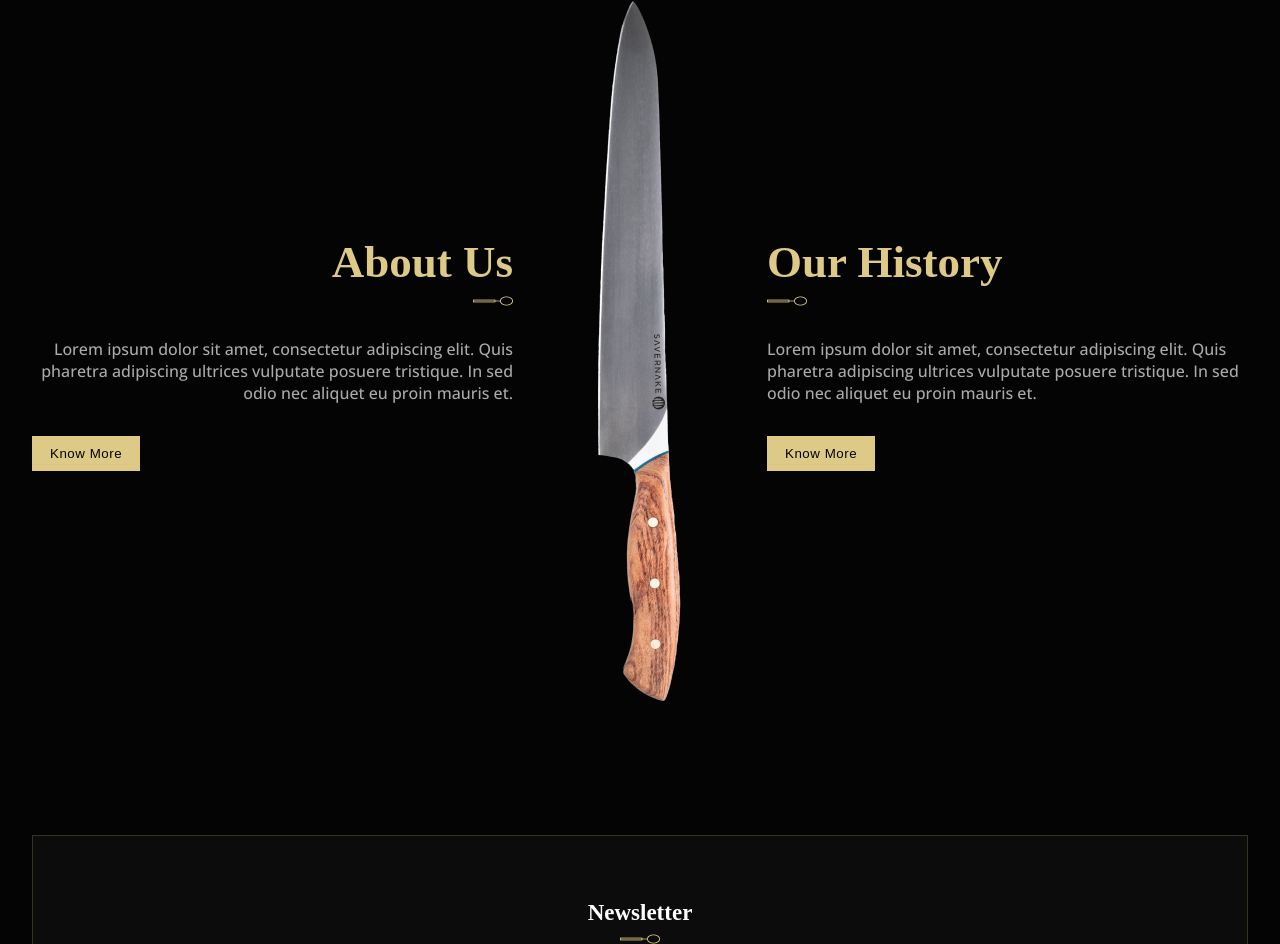
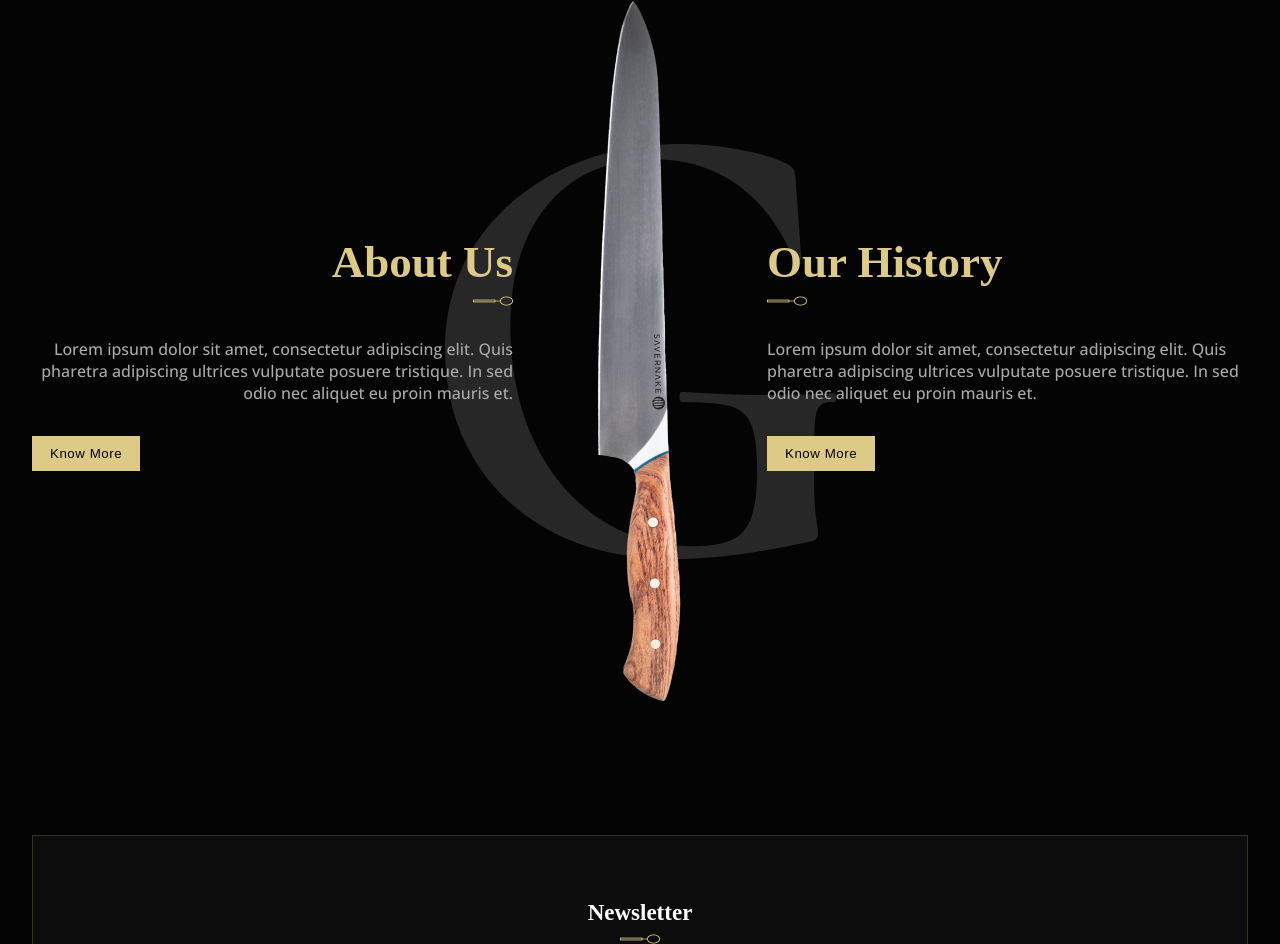
Before and after one commit to irvancolz/gericht-restaurant, a Next.js app: page / in a window 1280 px wide. Shown: the part 1313-2257 px from the top of the page. Built offline with nearby package versions, Linux system fonts and the light colour scheme; a web font is replaced by a local one.

Commit message:
create special section with images components starter files

```diff
--- a/components/article header/article-heading.tsx
+++ b/components/article header/article-heading.tsx
@@ -5,7 +5,7 @@ import { Heading } from "../../ui";
 import { ComponentProps } from "@stitches/react";
 
 interface ArticleHeadingConfig extends ComponentProps<typeof Heading> {
-  clasName?: string;
+  className?: string;
   imageClass?: string;
   children?: ReactNode;
 }
--- /dev/null
+++ b/components/section-with-bg/index.ts
@@ -0,0 +1,2 @@
+export * from "./section-with-bg";
+export * from "./section-with-bg.style";
--- a/page-section/restaurant/about/components.style.ts
+++ b/page-section/restaurant/about/components.style.ts
@@ -1,5 +1,5 @@
 import { styled } from "../../../stitches.config";
-import { Box, Section } from "../../../ui";
+import { Box, Section, Wrapper } from "../../../ui";
 
 export const HeroAboutContainerStyles = styled(Box, {
   display: "flex",
@@ -19,3 +19,8 @@ export const AboutRestaurantsStyles = styled(Section, {
     },
   },
 });
+
+export const AboutBgStyles = styled(Wrapper, {
+  position: "absolute",
+  zIndex: "-1",
+});
--- a/page-section/restaurant/about/components.tsx
+++ b/page-section/restaurant/about/components.tsx
@@ -1,9 +1,14 @@
 import Image from "next/image";
 import React from "react";
 import { ArticleHeader, ArticleHeading } from "../../../components";
-import { Box, Section, Text, Button } from "../../../ui";
+import { Box, Text, Button } from "../../../ui";
 import knivesSrc from "../../../public/assets/restaurants/restaurant-knives-img.png";
-import { HeroAboutContainerStyles, AboutRestaurantsStyles } from "./components.style";
+import gSrc from "../../../public/assets/restaurants/restaurant-about-g-img.png";
+import {
+  HeroAboutContainerStyles,
+  AboutRestaurantsStyles,
+  AboutBgStyles,
+} from "./components.style";
 
 export function HeroAbout() {
   return (
@@ -56,6 +61,9 @@ export function HeroAbout() {
           <Button>Know More</Button>
         </Box>
       </AboutRestaurantsStyles>
+      <AboutBgStyles>
+        <Image src={gSrc} alt="g" layout="fixed" />
+      </AboutBgStyles>
     </HeroAboutContainerStyles>
   );
 }
--- a/ui/index.tsx
+++ b/ui/index.tsx
@@ -5,3 +5,4 @@ export * from "./heading";
 export * from "./input";
 export * from "./signature";
 export * from "./box";
+export * from "./wrapper";
```
Also changed, not shown: components/section-with-bg/section-with-bg.style.ts (added, +8 -0 lines), components/section-with-bg/section-with-bg.tsx (added, +29 -0 lines).
